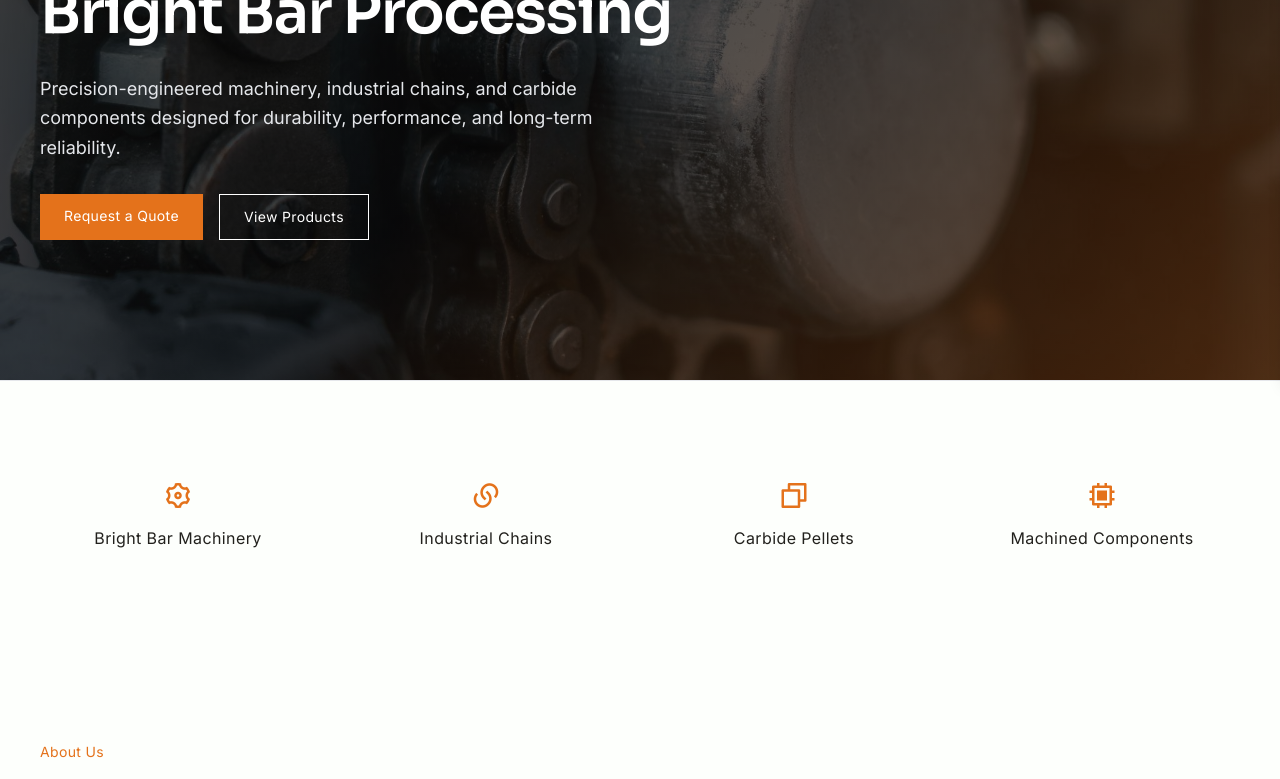
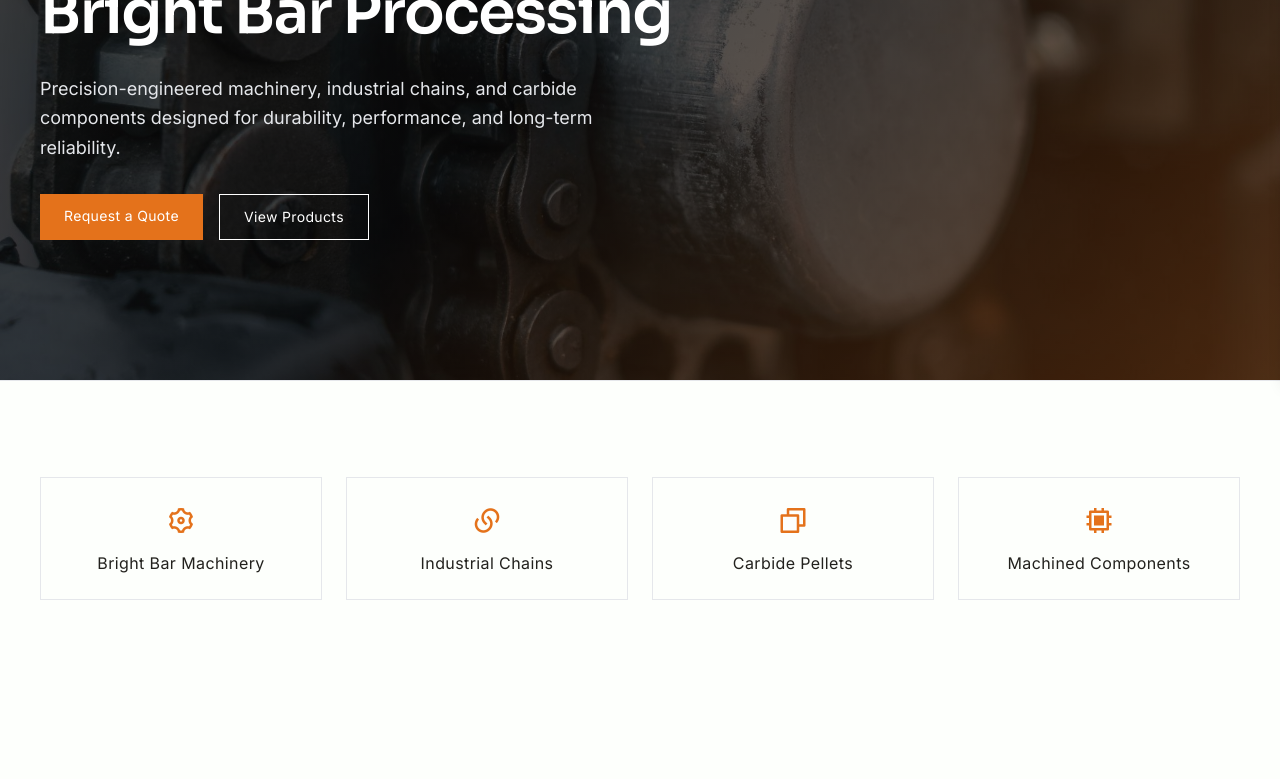
Before and after one commit to Dhairya-Dave-0204/Paavan-Engineering, a React (Vite) app: page / in a window 1280 px wide. Shown: the part 420-1199 px from the top of the page. Built offline with nearby package versions, Linux system fonts and the light colour scheme.

Commit message:
Minor UI update in capablities

```diff
--- a/src/components/Home/Capabilities.jsx
+++ b/src/components/Home/Capabilities.jsx
@@ -21,20 +21,22 @@ export default function Capabilities() {
   return (
     <section className="border-t border-gray-200 py-14 lg:py-24 bg-background">
       <div className="px-6 mx-auto max-w-7xl lg:px-10">
-        <div className="grid grid-cols-2 gap-8 text-center md:grid-cols-4">
+        <div className="grid grid-cols-2 gap-6 md:grid-cols-4">
           {capabilities.map((item, index) => (
             <div
               key={index}
-              className="flex flex-col items-center justify-center gap-3 group"
+              className="flex flex-col items-center justify-center gap-3 p-6 transition-all duration-300 border border-gray-200 group hover:border-primary hover:bg-gray-50 hover:-translate-y-1"
             >
               {/* Icon */}
-              <div className="text-3xl transition-transform duration-300 text-primary group-hover:scale-110">
+              <div className="text-3xl transition-transform duration-300 text-primary group-hover:scale-105">
                 <i className={item.icon}></i>
               </div>
 
               {/* Title */}
-              <h3 className="relative text-sm tracking-wide font-body md:text-base text-dark">
+              <h3 className="relative text-sm tracking-wide md:text-base font-body text-dark">
                 {item.title}
+
+                {/* Underline (PRIMARY INTERACTION) */}
                 <span className="absolute left-0 w-0 h-px transition-all duration-300 -bottom-1 bg-primary group-hover:w-full"></span>
               </h3>
             </div>
```
